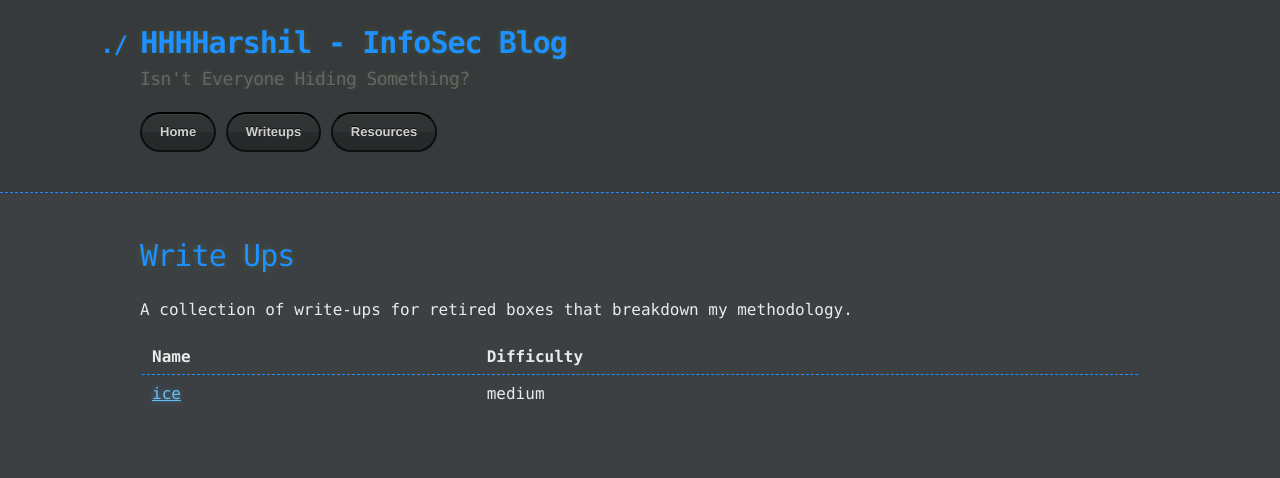
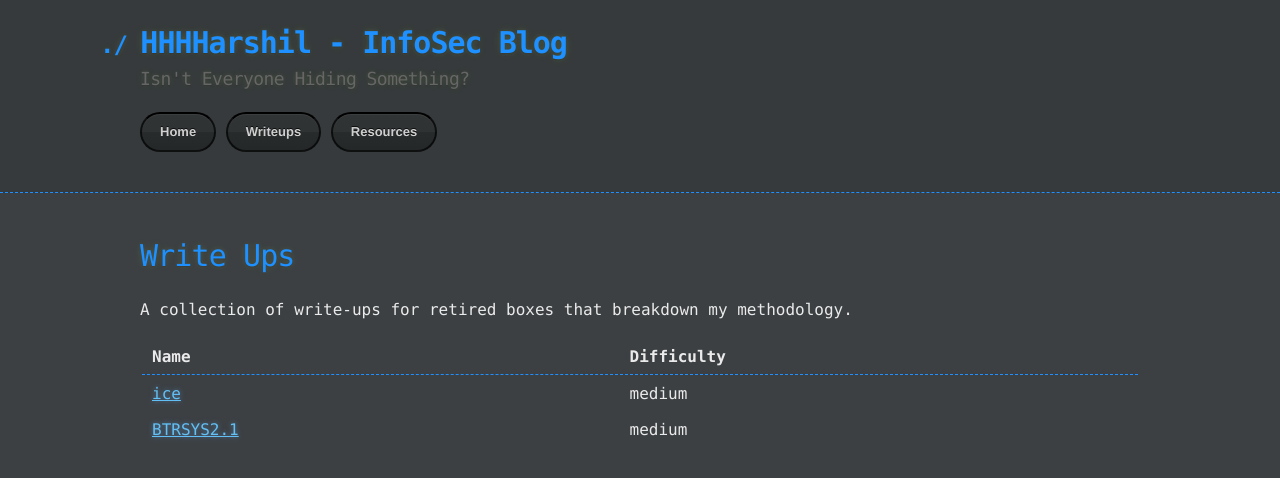
Before and after one commit to hhhharshil/hhhharshil.github.io, a Jekyll site: the page built from writeups.md, in a window 1280 px wide. Shown: the top 478 px of the page. Built offline with Jekyll 4.4.1, drawn with Linux system fonts in a browser that asks for light colours.

Commit message:
Update writeups.md

```diff
--- a/writeups.md
+++ b/writeups.md
@@ -8,6 +8,7 @@ permalink: /writeups/
 
 A collection of write-ups for retired boxes that breakdown my methodology.
 
-| Name                              | Difficulty |
-|:----------------------------------|:-----------|
-| [ice](/writeups/2021-5-25-ice.md) | medium     |
+| Name                                            | Difficulty |
+|:------------------------------------------------|:-----------|
+| [ice](/writeups/2021-5-25-ice.md)               | medium     |
+| [BTRSYS2.1](/writeups/2021-10-11-btrsys2.1.md)  | medium     |
```
